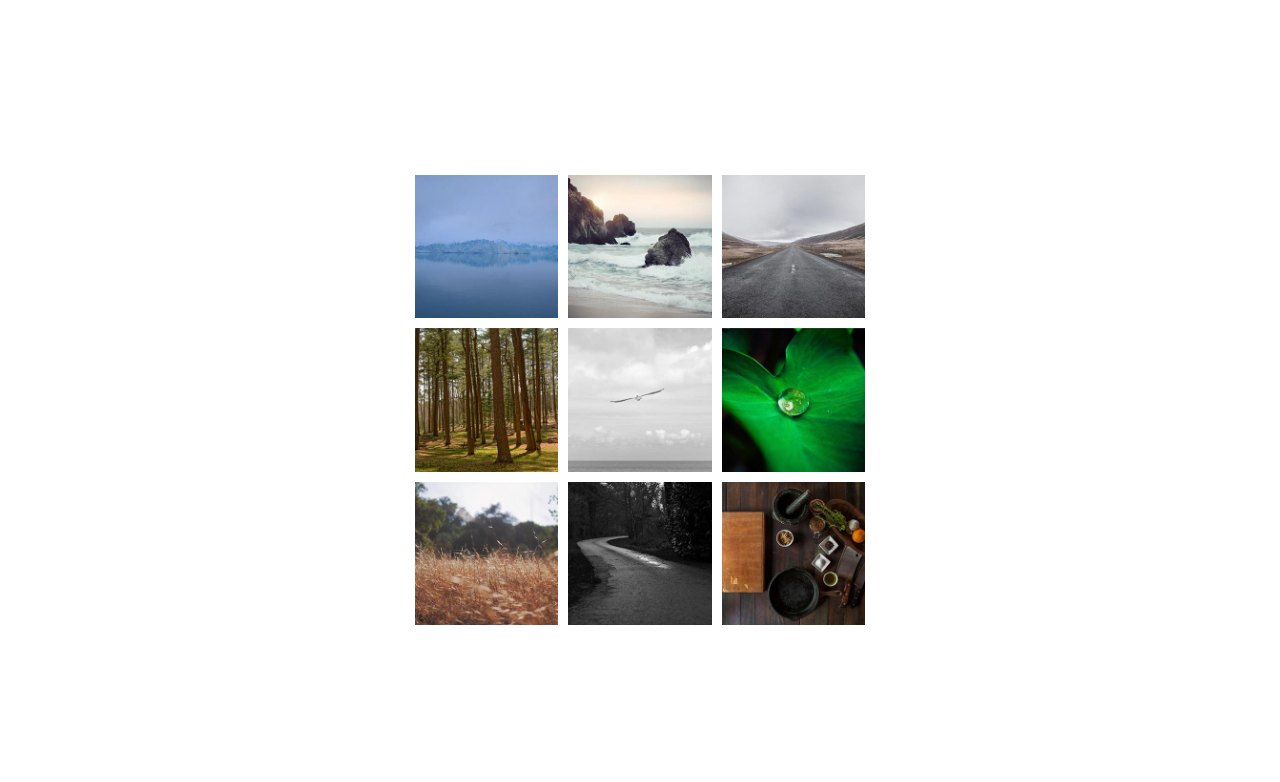
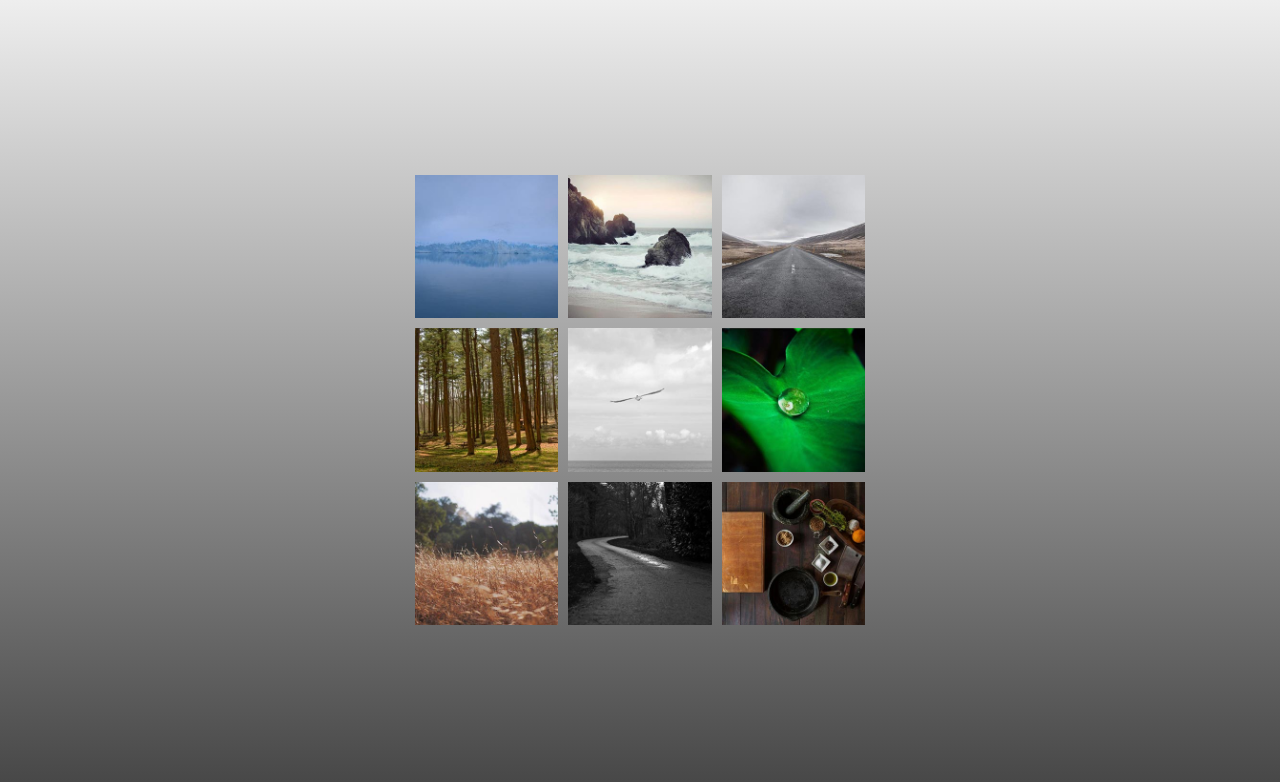
Before and after one commit to Macabau/galer-a, a plain HTML site: page index.html in a window 1280 px wide. Drawn offline with Linux system fonts and the light colour scheme.

Commit message:
cambio en el background del body

```diff
--- a/css/estilo.css
+++ b/css/estilo.css
@@ -8,6 +8,7 @@ body{
 	display: flex;
 	justify-content: center;
 	align-items: center;
+	background-image: linear-gradient(to top,#444,#eee);
 }
 .galeria{
 	width: 450px;
```
